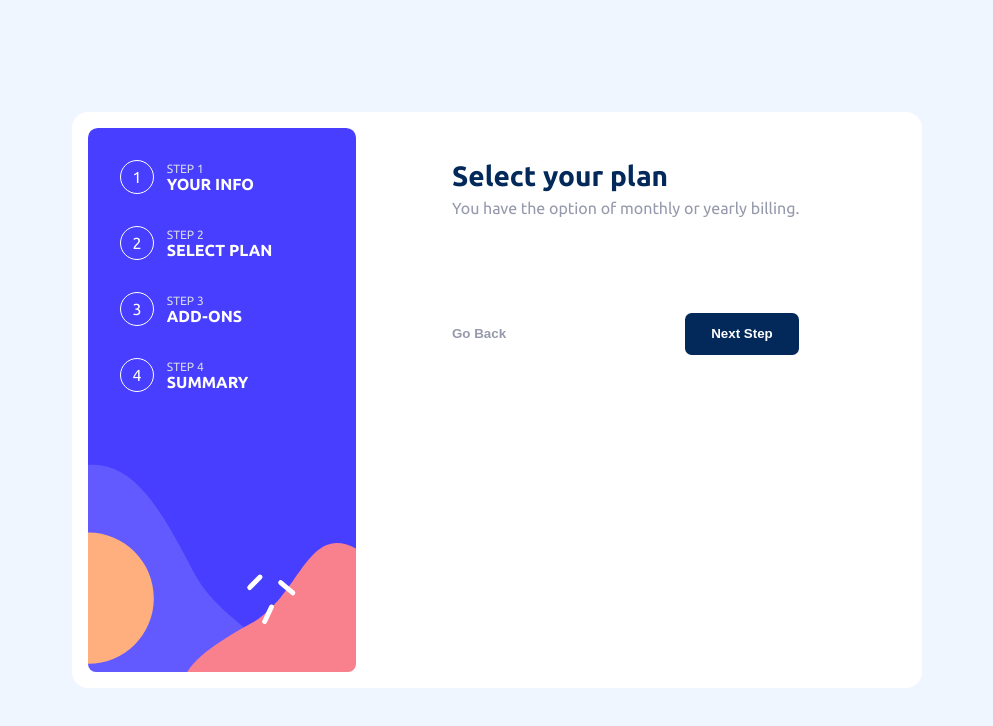
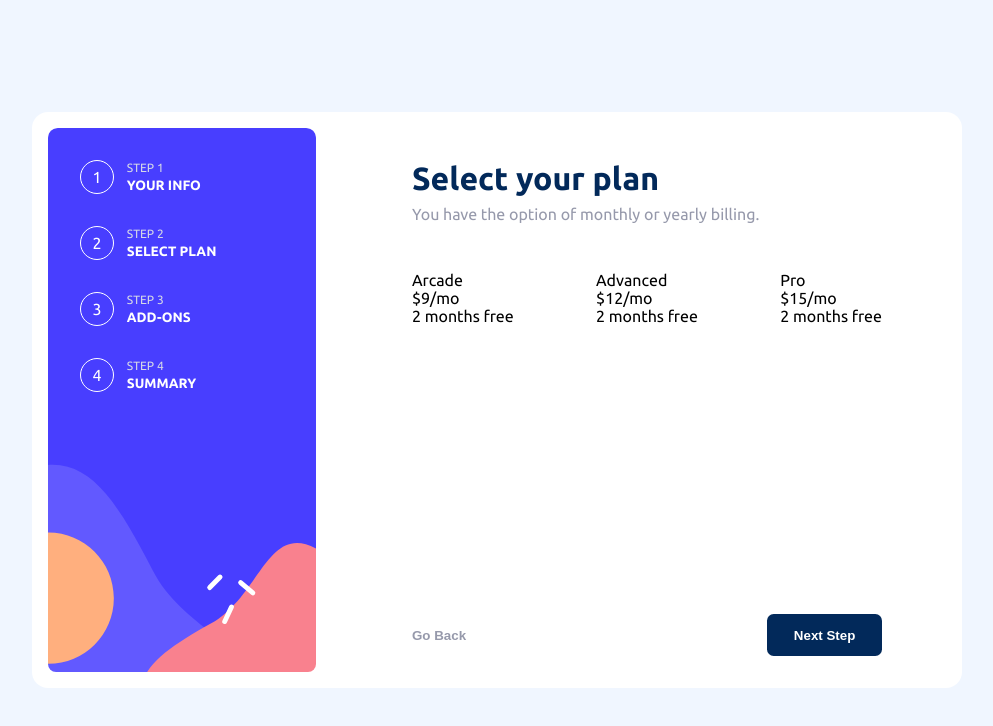
Before and after one commit to vincora/multi-step-form, a React (Create React App) app: page / in a window 1280 px wide. Both pictures are taken after typing "Sample", "Sample", "Sample" into the empty fields and a click on the button "Next Step". Shown: the top 726 px of the page, without its empty margins (143-1136 px from the left). Built offline with nearby package versions, Linux system fonts and the light colour scheme.

Commit message:
scss refactoring

```diff
--- a/src/App.js
+++ b/src/App.js
@@ -26,36 +26,37 @@ function App() {
             className={style.layout__form}
           >
             {step === 1 && (
-              <>
-                <div className={style.header}>
+              <div className={style.main}>
+                <div className={style.main__content}>
+                  <div className={style.main__header}>
                     <Header
                       title="Personal info"
                       description="Please provide your name, email address, and phone number."
                     />
                   </div>
-                <div className={style.content}>
+
                   <Step1 />
                 </div>
-                <div className={style.buttons}>
-                  <Buttons noBackBtn setStep={setStep} step={step}/>
+                <div className={style.main__buttons}>
+                  <Buttons noBackBtn setStep={setStep} step={step} />
                 </div>
-              </>
+              </div>
             )}
             {step === 2 && (
-              <>
-                <div className={style.header}>
+              <div className={style.main}>
+                <div className={style.main__content}>
+                  <div className={style.main__header}>
                     <Header
                       title="Select your plan"
                       description="You have the option of monthly or yearly billing."
                     />
                   </div>
-                <div className={style.content}>
                   <Step2 />
                 </div>
-                <div className={style.buttons}>
-                  <Buttons setStep={setStep}/>
+                <div className={style.main__buttons}>
+                  <Buttons setStep={setStep} />
                 </div>
-              </>
+              </div>
             )}
           </form>
         </main>
--- a/src/App.module.scss
+++ b/src/App.module.scss
@@ -10,7 +10,7 @@
     background-color: #fff;
     border-radius: 1em;
     display: flex;
-    max-width: 850px;
+    max-width: 930px;
     width: 100%;
 
     &__sidebar{
@@ -19,17 +19,19 @@
     }
     &__main{
         padding: 3em 5em 2em 5em;
-        max-width: 100%;
+        width: 100%;
     }
     &__form{
         height: 100%;
     }
-}
-.header{
-    margin-bottom: 2em;
-}
-
-.buttons{
-    margin-top: 6em;
 
 }
+.main{
+    height: 100%;
+    display: flex;
+    flex-direction: column;
+    justify-content: space-between;
+    &__header{
+        margin-bottom: 3em;
+    }
+}
--- a/src/components/header/Header.module.scss
+++ b/src/components/header/Header.module.scss
@@ -1,6 +1,6 @@
 
 .title{
-    font-size: 28px;
+    font-size: 32px;
     font-weight: 700;
     color: hsl(213, 96%, 18%);
     padding-bottom: .25em;
--- a/src/components/sidebar/Sidebar.js
+++ b/src/components/sidebar/Sidebar.js
@@ -10,10 +10,10 @@ const Sidebar = () => {
         {titles.map((item, number) => {
           return (
             <li className={style.item} key={item}>
-              <div className={style.itemNumber}>{number+1}</div>
-              <div className={style.itemInfo}>
-                <div className={style.itemSubTitle}>Step {number+1}</div>
-                <div className={style.itemTitle}>{item}</div>
+              <div className={style.item__number}>{number+1}</div>
+              <div className={style.item__info}>
+                <div className={style.item__subtitle}>Step {number+1}</div>
+                <div className={style.item__title}>{item}</div>
               </div>
             </li>
           );
--- a/src/components/sidebar/Sidebar.module.scss
+++ b/src/components/sidebar/Sidebar.module.scss
@@ -13,8 +13,7 @@
     text-transform: uppercase;
     color: #fff;
     margin-bottom: 2em;
-}
-.itemNumber{
+    &__number{
         border-radius: 50%;
         border: 1px solid #fff;
         width: 1em;
@@ -23,13 +22,15 @@
         justify-content: center;
         align-items: center;
         padding: 1em;
-    text-transform: uppercase;
     }
-.itemTitle{
+    &__title{
         font-weight: 700;
-    font-size: 1em;
+        font-size: .85em;
+
     }
-.itemSubTitle{
+    &__subtitle{
         color:hsl(229, 24%, 87%);
         font-size: 0.75em;
+        margin-bottom: .25em;
     }
+}
--- a/src/components/step2/Step2.js
+++ b/src/components/step2/Step2.js
@@ -3,9 +3,32 @@ import style from './Step2.module.scss';
 
 const Step2 = () => {
   return (
-    <div className={style.plansList}>
-
-    </div>
+    <ul className={style.plansList}>
+        <li className={style.plan}>
+            <div className={style.plan__img}></div>
+            <div className={style.plan__description}>
+                <div className={style.plan__title}>Arcade</div>
+                <div className={style.plan__price}>$9/mo</div>
+                <div className={style.plan__discount}>2 months free</div>
+            </div>
+        </li>
+        <li className={style.plan}>
+            <div className={style.plan__img}></div>
+            <div className={style.plan__description}>
+                <div className={style.plan__title}>Advanced</div>
+                <div className={style.plan__price}>$12/mo</div>
+                <div className={style.plan__discount}>2 months free</div>
+            </div>
+        </li>
+        <li className={style.plan}>
+            <div className={style.plan__img}></div>
+            <div className={style.plan__description}>
+                <div className={style.plan__title}>Pro</div>
+                <div className={style.plan__price}>$15/mo</div>
+                <div className={style.plan__discount}>2 months free</div>
+            </div>
+        </li>
+    </ul>
   )
 }
 
--- a/src/components/step2/Step2.module.scss
+++ b/src/components/step2/Step2.module.scss
@@ -1,3 +1,21 @@
 .plansList{
+    display: flex;
+    justify-content: space-between;
+}
+.plan{
+    &__img{
 
+    }
+    &__description{
+
+    }
+    &__title{
+
+    }
+    &__price{
+
+    }
+    &__discount{
+
+    }
 }
```
Lines whose indentation alone changed are shown as unchanged.
